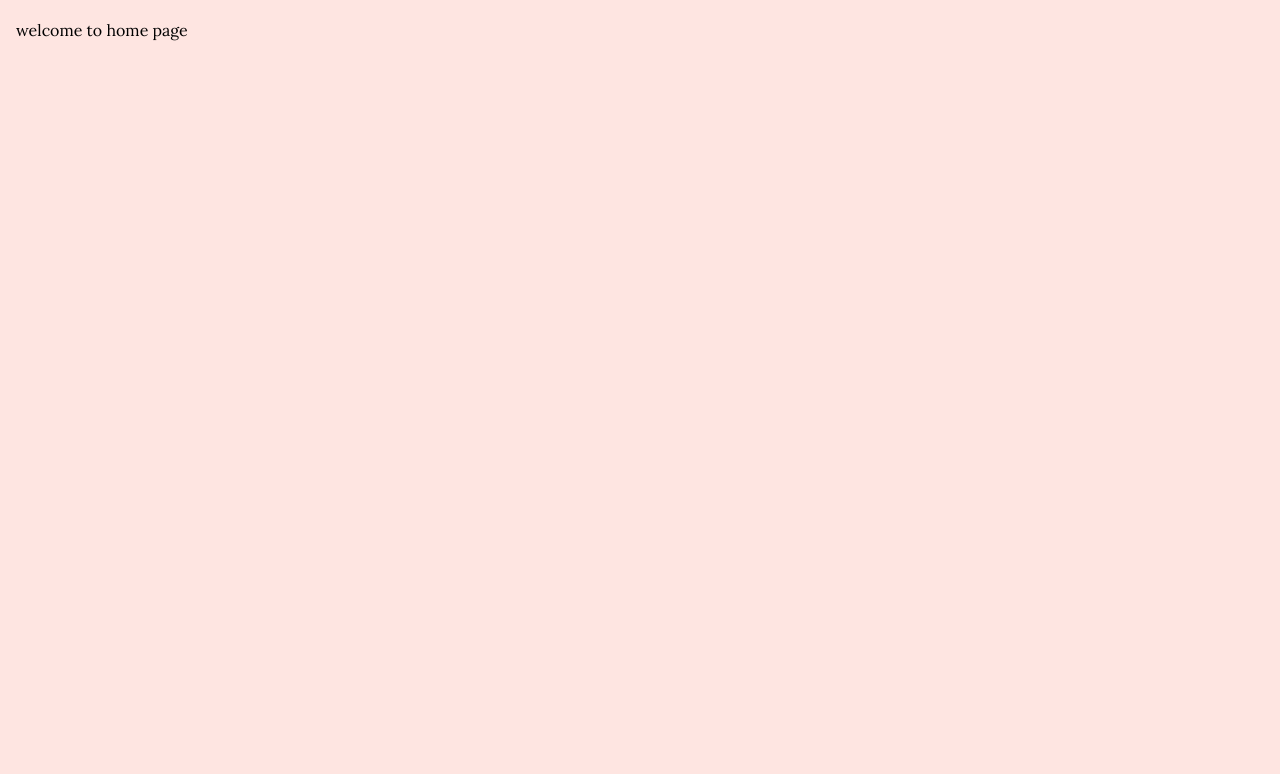
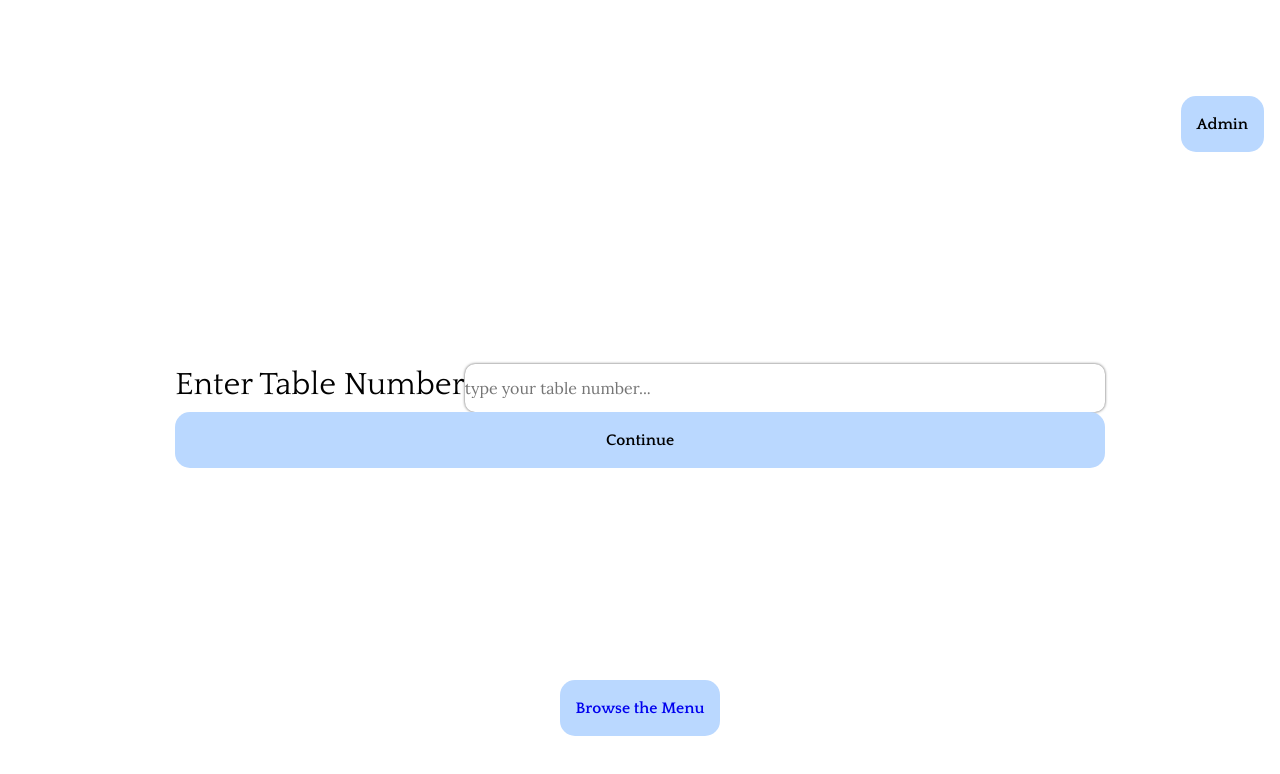
Before and after one commit to HanHsunShih/qrcode-order-app-client, a React (Vite) app: page / in a window 1280 px wide. Shown: the top 774 px of the page. Built offline with nearby package versions, Linux system fonts and the light colour scheme; no server answers.

Commit message:
Add cart function

```diff
--- a/package.json
+++ b/package.json
@@ -14,7 +14,8 @@
     "react": "^18.3.1",
     "react-dom": "^18.3.1",
     "react-router-dom": "^7.0.1",
-    "sass": "^1.81.0"
+    "sass": "^1.81.0",
+    "uuid": "^11.0.3"
   },
   "devDependencies": {
     "@eslint/js": "^9.13.0",
--- a/src/App.jsx
+++ b/src/App.jsx
@@ -1,23 +1,54 @@
 import { useState } from "react";
 import "./App.scss";
-import { BrowserRouter, Routes, Route } from "react-router-dom";
+import { BrowserRouter, Routes, Route, useNavigate } from "react-router-dom";
 import HomePage from "./pages/HomePage/HomePage";
 import MenuPage from "./pages/MenuPage/MenuPage";
 import SingleProductPage from "./pages/SingleProductPage/SingleProductPage";
+import CartPage from "./pages/CartPage/CartPage";
 
 function App() {
-  const [count, setCount] = useState(0);
+  const [cartCount, setCartCount] = useState(0);
+  const [cartInfo, setCartInfo] = useState([]);
+
+  const handleAddToCart = (product) => {
+    setCartCount(cartCount + 1);
+    setCartInfo((preCartInfo) => [...preCartInfo, product]);
+  };
 
   return (
     <>
       <BrowserRouter>
         <Routes>
           <Route path="/" element={<HomePage />} />
-          <Route path="/menu" element={<MenuPage />} />
-          <Route path="/menu/:product_id" element={<SingleProductPage />} />
-          <Route path="/cart/:customer_id" />
+          <Route
+            path="/menu"
+            element={
+              <MenuPage
+                handleAddToCart={handleAddToCart}
+                // handleNavigateToCart={handleNavigateToCart}
+                cartCount={cartCount}
+                cartInfo={cartInfo}
+              />
+            }
+          />
+          <Route
+            path="/menu/:userId"
+            element={
+              <MenuPage
+                handleAddToCart={handleAddToCart}
+                // handleNavigateToCart={handleNavigateToCart}
+                cartCount={cartCount}
+                cartInfo={cartInfo}
+              />
+            }
+          />
+          <Route
+            path="/menu/:userId/:product_id"
+            element={<SingleProductPage />}
+          />
+          <Route path="/cart/:userId" element={<CartPage />} />
           <Route path="/order" />
-          <Route path="/order/:customer_id" />
+          <Route path="/order/:userId" />
         </Routes>
       </BrowserRouter>
     </>
--- a/src/components/MenuCard/MenuCard.jsx
+++ b/src/components/MenuCard/MenuCard.jsx
@@ -1,14 +1,13 @@
 import "./MenuCard.scss";
-import { Link } from "react-router-dom";
+import { Link, useParams } from "react-router-dom";
 
-export default function MenuCard({ productsInfoArr }) {
-  console.log(productsInfoArr);
+export default function MenuCard({ productsInfoArr, handleAddToCart }) {
+  const { userId } = useParams();
   return (
     <>
       <div>
         {productsInfoArr.map((productInfo) => {
           return (
-            <>
             <article
               key={productInfo.id}
               className={`menuCard-box menuCard-box${
@@ -20,22 +19,21 @@ export default function MenuCard({ productsInfoArr }) {
                 <p>£{productInfo.price_gbp}</p>
                 <p>{productInfo.description}</p>
                 <p>
-                    <Link
-                      to={`/menu/${productInfo.id}`}
-                      state={{ scrollPosition: window.scrollY }}
-                    >
+                  <Link to={`/menu/${userId}/${productInfo.id}`}>
                     read more...
                   </Link>
                 </p>
               </div>
               <div>
-                  <button className="menuCard__bt">
+                <button
+                  onClick={() => handleAddToCart(productInfo)}
+                  className="menuCard__bt"
+                >
                   {" "}
                   <h3> + </h3>{" "}
                 </button>
               </div>
             </article>
-            </>
           );
         })}
       </div>
--- /dev/null
+++ b/src/pages/CartPage/CartPage.jsx
@@ -0,0 +1,38 @@
+import "./CartPage.scss";
+import { useLocation, useNavigate } from "react-router-dom";
+
+export default function CartPage() {
+  const navigate = useNavigate();
+  const { state } = useLocation();
+
+  const cartProductsInfo = state?.cartInfo || [];
+
+  let totalPrice = 0;
+  for (let i = 0; i < cartProductsInfo.length; i++) {
+    totalPrice += cartProductsInfo[i].price_gbp;
+  }
+
+  return (
+    <>
+      <button
+        onClick={() => {
+          navigate(-1);
+        }}
+      >
+        ←
+      </button>
+      <p>Your Order</p>
+      {cartProductsInfo.map((cartProductInfo, index) => {
+        return (
+          <div key={index}>
+            <p>{cartProductInfo.product_name}</p>
+            <p>{cartProductInfo.price_gbp}</p>
+          </div>
+        );
+      })}
+      <p>total price</p>
+      <p>{totalPrice}</p>
+      <button>pay</button>
+    </>
+  );
+}
--- /dev/null
+++ b/src/pages/CartPage/CartPage.scss
@@ -0,0 +1,3 @@
+@use "../../styles/_partials/typography" as *;
+@use "../../styles/_partials/variables" as *;
+@use "../../styles/_partials/mixin" as *;
--- a/src/pages/HomePage/HomePage.jsx
+++ b/src/pages/HomePage/HomePage.jsx
@@ -1,9 +1,62 @@
+import { Link, useNavigate } from "react-router-dom";
 import "./HomePage.scss";
+import { useState } from "react";
+import { v4 as uuidv4 } from "uuid";
 
 export default function HomePage() {
+  const [tableNumber, setTableNumber] = useState("");
+  const navigate = useNavigate();
+  const [errorMessage, setErrorMessage] = useState("");
+
+  const handleSubmit = (event) => {
+    event.preventDefault();
+
+    if (isNaN(tableNumber) || tableNumber < 0 || tableNumber > 20) {
+      setErrorMessage("It is not a valid table number😓");
+      return;
+    }
+
+    const userId = uuidv4();
+    setErrorMessage("");
+    navigate(`/menu/${userId}`);
+  };
+
+  const handleTableNumberChange = (event) => {
+    setTableNumber(event.target.value);
+  };
   return (
     <>
-      <p>welcome to home page</p>
+      <main className="home-page__box">
+        <div className="home-page__top-box">
+          <button className="home-page__top-bt">Admin</button>
+        </div>
+        <section className="home-page__middle-box">
+          <form onSubmit={handleSubmit}>
+            <label
+              className="home-page__table-number-label"
+              name="table_number"
+            >
+              Enter Table Number
+            </label>
+            <input
+              onChange={handleTableNumberChange}
+              className="home-page__table-number"
+              name="table_number"
+              type="text"
+              placeholder="type your table number..."
+            />
+            {<p> {errorMessage} </p>}
+            <button className="home-page__bottom-bt" type="submit">
+              Continue
+            </button>
+          </form>
+        </section>
+        <section className="home-page__bottom-box">
+          <Link to="/menu">
+            <h3 className="home-page__bottom-bt">Browse the Menu</h3>
+          </Link>
+        </section>
+      </main>
     </>
   );
 }
--- a/src/pages/HomePage/HomePage.scss
+++ b/src/pages/HomePage/HomePage.scss
@@ -0,0 +1,55 @@
+@use "../../styles/_partials/typography" as *;
+@use "../../styles/_partials/variables" as *;
+@use "../../styles/_partials/mixin" as *;
+
+.home-page {
+  &__box {
+    display: flex;
+    justify-content: space-between;
+    flex-direction: column;
+    height: 100vh;
+    padding: 5rem 0;
+  }
+
+  &__top-box {
+    display: flex;
+    justify-content: flex-end;
+  }
+
+  &__top-bt {
+    @include button;
+    @include h3;
+  }
+
+  &__middle-box {
+    @include flex;
+    flex-direction: column;
+    gap: 1rem;
+  }
+
+  &__table-number {
+    width: 50vw;
+    height: 3rem;
+    border-radius: 10px;
+    border: none;
+    box-shadow: 0px 0px 3px rgb(86, 86, 86);
+    @include p;
+
+    &-label {
+      @include h2;
+    }
+  }
+
+  &__bottom-box {
+    @include flex;
+    flex-direction: column;
+    gap: 1rem;
+  }
+
+  &__bottom-bt {
+    @include flex;
+    @include h3;
+    @include button;
+    width: 100%;
+  }
+}
--- a/src/pages/MenuPage/MenuPage.jsx
+++ b/src/pages/MenuPage/MenuPage.jsx
@@ -2,11 +2,17 @@ import "./MenuPage.scss";
 import { useState, useEffect } from "react";
 import MenuCard from "../../components/MenuCard/MenuCard";
 import { getAllProducts } from "../../../utils/apiUtils.mjs";
-import { useLocation } from "react-router-dom";
+import { useNavigate, useParams } from "react-router-dom";
 
-export default function MenuPage() {
-  const [productsInfo, setProductsInfo] = useState([]); //array
-  const location = useLocation();
+export default function MenuPage({
+  handleAddToCart,
+  // handleNavigateToCart,
+  cartCount,
+  cartInfo,
+}) {
+  const [productsInfo, setProductsInfo] = useState([]);
+  const navigate = useNavigate();
+  const { userId } = useParams;
 
   const menuRender = async () => {
     try {
@@ -22,13 +28,10 @@ export default function MenuPage() {
     }
   };
 
-  useEffect(() => {
-    console.log("location.state :");
-    console.log(location.state);
-    if (location.state?.scrollPosition !== undefined) {
-      window.scrollTo(0, location.state.scrollPosition);
-    }
-  }, [location.state]);
+  const handleNavigateToCart = (event) => {
+    event.preventDefault();
+    navigate(`/cart/${userId}`, { state: { cartInfo } });
+  };
 
   useEffect(() => {
     menuRender();
@@ -37,10 +40,25 @@ export default function MenuPage() {
   return (
     <>
       <main className="menu-page__box">
-        <h2 className="menu-page__cart">Cart</h2>
-        <h1 className="menu-page__title">Menu</h1>
+        <button onClick={handleNavigateToCart}>
+          <h2 className="menu-page__cart">Cart {cartCount}</h2>
+        </button>
+        <button
+          className="menu-page__go-back-bt"
+          onClick={() => {
+            navigate(-1);
+          }}
+        >
+          <p>←</p>
+        </button>
+        <div className="menu-page__top-box">
+          <h1 className="menu-page__title">Menu</h1>
+        </div>
         {productsInfo.length > 0 ? (
-          <MenuCard productsInfoArr={productsInfo} />
+          <MenuCard
+            productsInfoArr={productsInfo}
+            handleAddToCart={handleAddToCart}
+          />
         ) : (
           <p>loading...</p>
         )}
--- a/src/pages/MenuPage/MenuPage.scss
+++ b/src/pages/MenuPage/MenuPage.scss
@@ -5,6 +5,15 @@
 .menu-page {
   &__box {
     position: relative;
+  }
+
+  &__top-box {
+    @include flex;
+  }
+
+  &__go-back-bt {
+    @include button;
+    justify-content: flex-start;
   }
 
   &__title {
--- a/src/styles/_partials/_mixin.scss
+++ b/src/styles/_partials/_mixin.scss
@@ -1,3 +1,6 @@
+@use "../../styles/_partials/typography" as *;
+@use "../../styles/_partials/variables" as *;
+
 //Media query
 @mixin tablet {
   @media screen and (min-width: $tablet-breakpoint) {
@@ -11,9 +14,40 @@
   }
 }
 
-//Mobile Text Style
 @mixin flex($justify: center, $align: center) {
   display: flex;
   justify-content: $justify;
   align-items: $align;
 }
+
+@mixin button {
+  display: inline-block;
+  background-color: $color3;
+  padding: 0.5rem 1rem;
+  border-radius: 15px;
+  border: none;
+}
+
+@mixin h1 {
+  font-family: Quattrocento;
+  font-size: 3rem;
+  line-height: 3rem;
+}
+
+@mixin h2 {
+  font-family: Quattrocento;
+  font-size: 2rem;
+  line-height: 2.5rem;
+}
+
+@mixin h3 {
+  font-family: Quattrocento-Bold;
+  font-size: 1rem;
+  line-height: 2.5rem;
+}
+
+@mixin p {
+  font-family: Lora;
+  font-size: 1rem;
+  line-height: 1.8rem;
+}
--- a/src/styles/_partials/_typography.scss
+++ b/src/styles/_partials/_typography.scss
@@ -1,6 +1,6 @@
 @font-face {
   font-family: "Lora";
-  src: url("../../assets/fonts/Lora-VariableFont_wght.ttf");
+  src: url("/src/assets/fonts/Lora-VariableFont_wght.ttf");
 }
 
 @font-face {
--- a/src/styles/_partials/_variables.scss
+++ b/src/styles/_partials/_variables.scss
@@ -1,7 +1,7 @@
 // Colors
 $color1: #033495;
-$color2: #fee5e1;
-$color3: #ffb8d0;
+$color2: #ffffff;
+$color3: #bad8ff;
 $color4: #6a9cfd;
 $color5: #aee4ff;
 $color6: #ffffff;
```
Also changed, not shown: 1 other file (tests, documents, lock files or other folders). Lines whose indentation alone changed are shown as unchanged.
